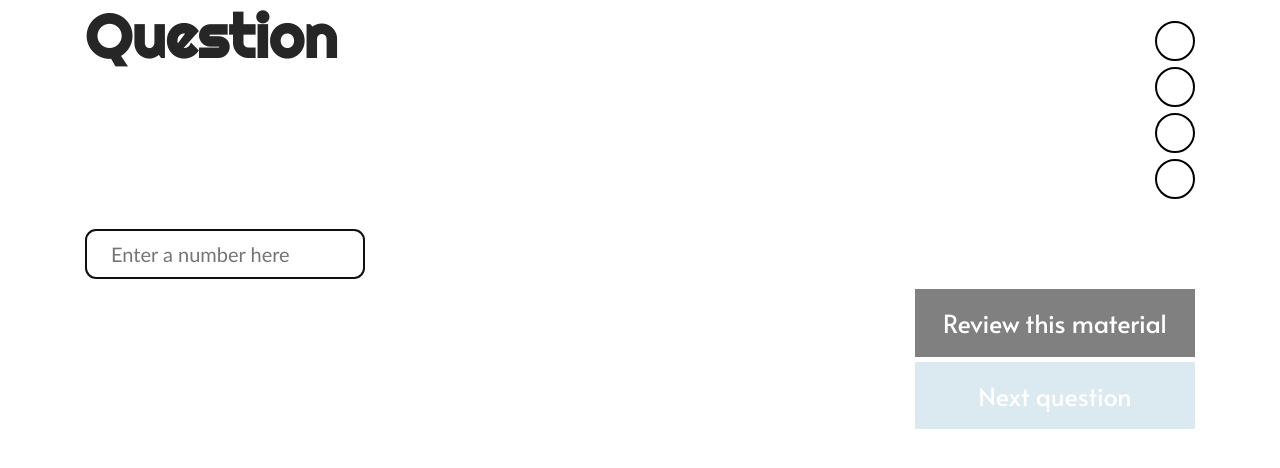
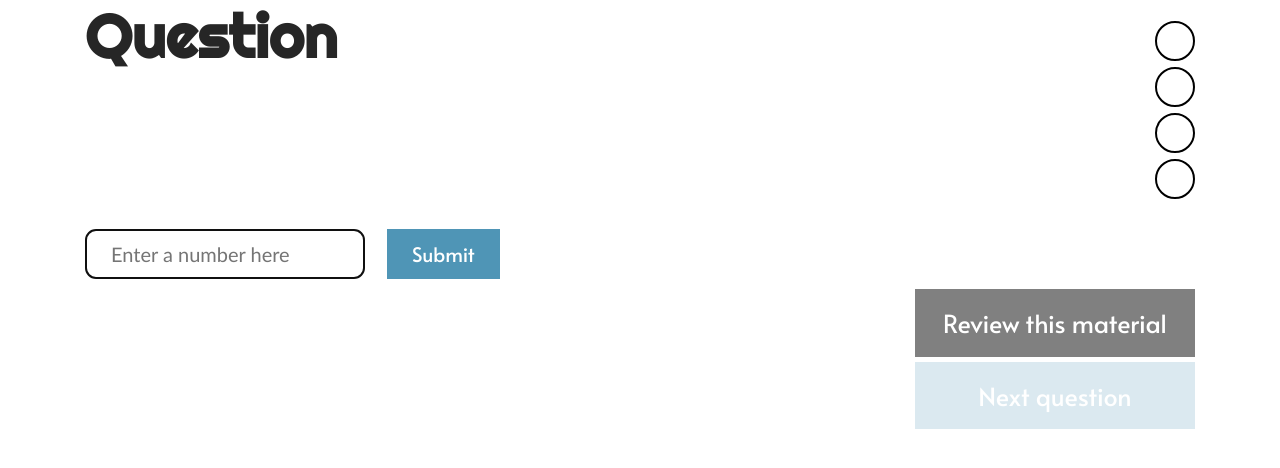
Before and after one commit to basseches/cpr, a Flask app: template templates/textQuestion.html in a window 1280 px wide. Shown: the part 131-599 px from the top of the page. Run offline with Flask 2, Linux system fonts and the light colour scheme; the template is opened without the code that fills it, so the values that code supplies are empty; some libraries are stand-ins or nearby versions.

Commit message:
Added submit button for text questions

```diff
--- a/static/main.css
+++ b/static/main.css
@@ -432,4 +432,14 @@ th, td {
 .noTopPadding{
     margin-top: 0px;
 }
+
+.textSubmit{
+    height: 50px;
+    padding-left: 25px;
+    padding-right: 25px;
+    margin-left: 18px;
+    text-align: center;
+    font-size: 20px;
+    border-width: 0px;
+}
 /**/
--- a/static/textQuestion.js
+++ b/static/textQuestion.js
@@ -39,6 +39,7 @@ function add_text(answer){
             if (questionDone === "Yes"){
             	$("#nextQuestion").removeClass("isDisabled")
             	$("#userText").attr("disabled", true)
+            	$("#textSubmitBtn").addClass("isDisabled")
             } else{
             	$("#userText").focus()
             }
@@ -131,12 +132,24 @@ function getAnswer(){
 		if(keycode == '13'){
 			if (verifyNumber(userText.value)){
 				add_text(userAnswer)
-			}
+			};
 
-		}
+		};
 
 		event.stopPropagation();
 	});
+
+	$("#textSubmitBtn").click(function () {
+		let userAnswer = {
+							"questionID": curQuestion["id"],
+							"answer": userText.value,
+							"topic": curQuestion["topic"]
+					 	 };
+
+        if (verifyNumber(userText.value)){
+			add_text(userAnswer)
+		};
+    });
 };
 
 function startText(){
--- a/templates/textQuestion.html
+++ b/templates/textQuestion.html
@@ -26,7 +26,8 @@
 
 	<div class="row">
 	  		<div class="col-md-8">
-	            <input class="nameInput" type="text" id="userText" placeholder="Enter a number here"><br><br>
+	            <input class="nameInput" type="text" id="userText" placeholder="Enter a number here">
+	            <button class="textSubmit blueBackground whiteText alata" id="textSubmitBtn">Submit</button><br><br>
 	            <div id="textResult" class="alata mediumText"></div>
 	        </div>
 	        <div class="col-md-4 dotAlign">
```
